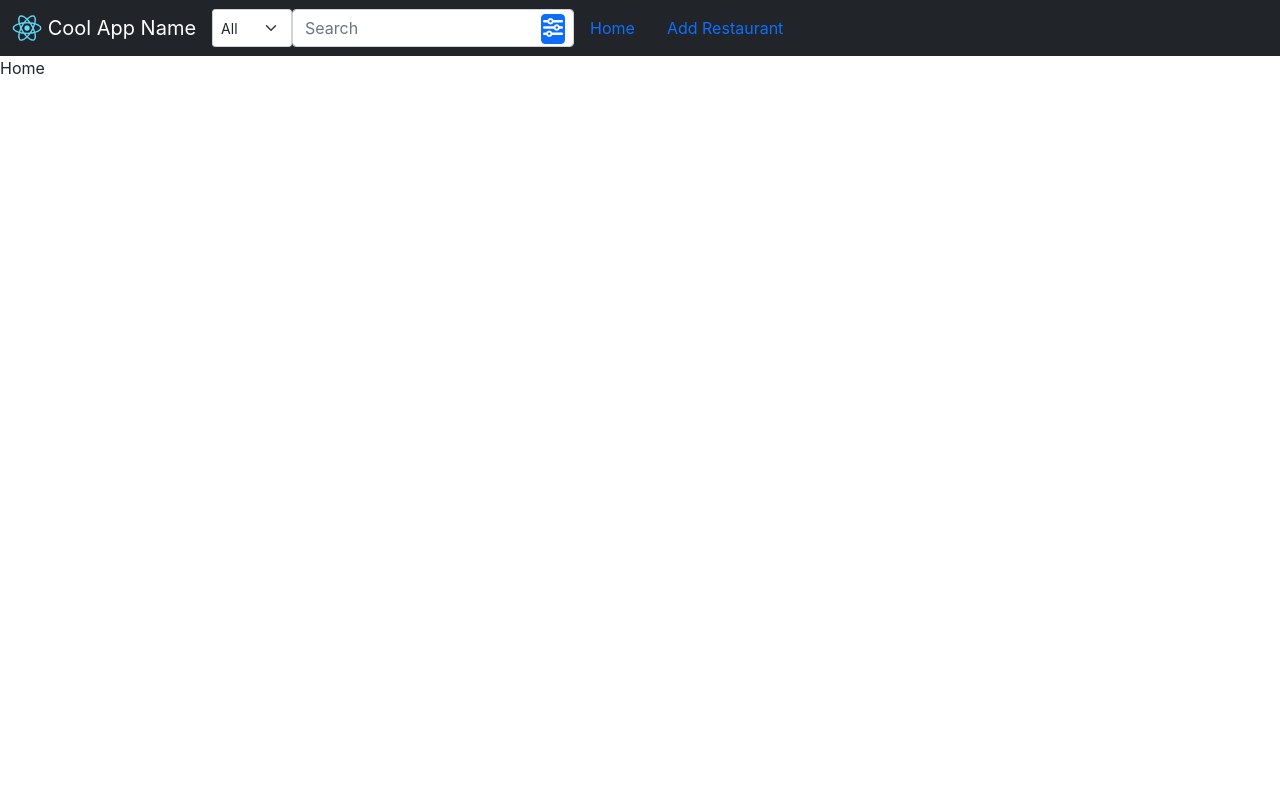
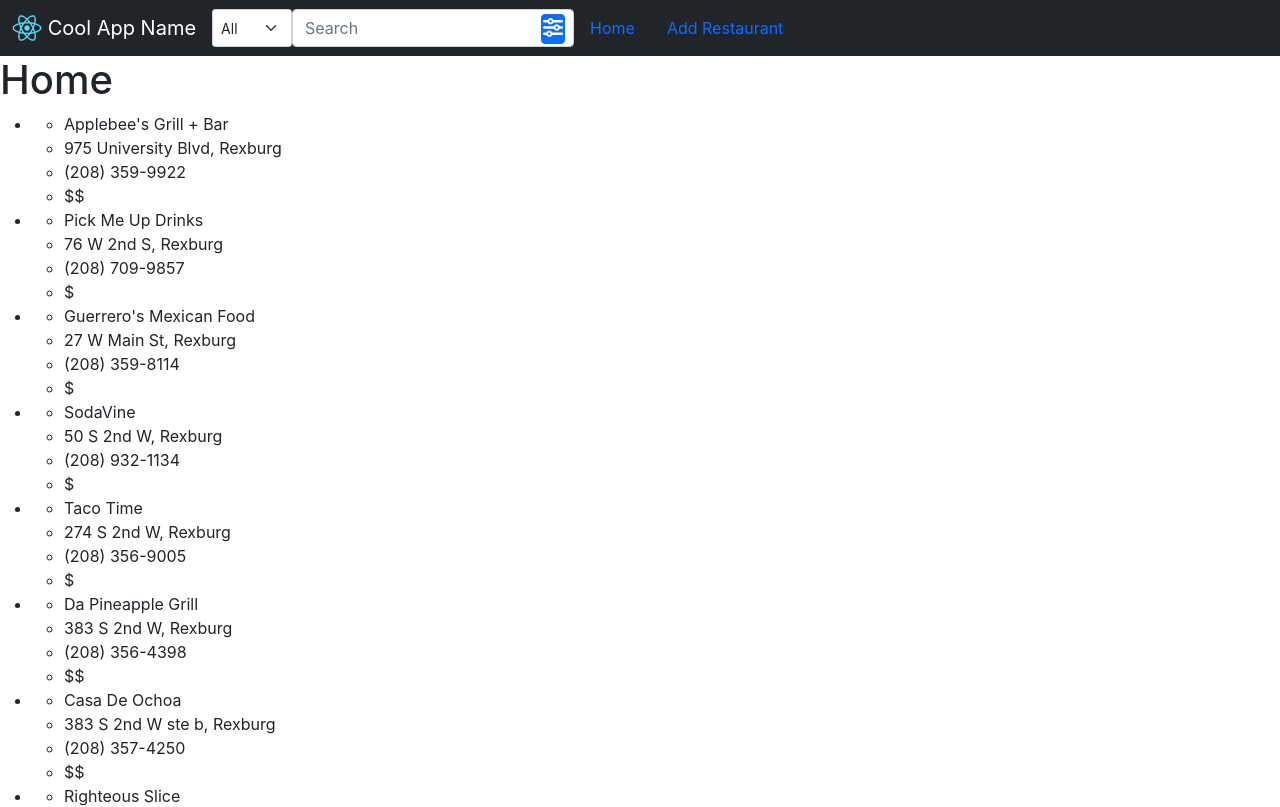
Before and after one commit to filipecamargos/Trust-Eat, a React (Create React App) app: page / in a window 1280 px wide. Shown: the top 807 px of the page. Built offline with nearby package versions, Linux system fonts and the light colour scheme; the HTML template or start-up script is replaced by a standard one.

Commit message:
added search filter

```diff
--- a/src/App.js
+++ b/src/App.js
@@ -15,8 +15,8 @@
       </Routes>
       <Routes>
         <Route element={<Layout2 />}>
-          <Route path="/restaurant/:restaurant_name" element={<Restaurant />} />
-          <Route path="/addrestaurant" element={<AddRestaurant />} />
+          <Route path="restaurant/:restaurant_name" element={<Restaurant />} />
+          <Route path="addrestaurant" element={<AddRestaurant />} />
         </Route>
       </Routes>
     </Router>
--- a/src/components/Home/Home.js
+++ b/src/components/Home/Home.js
@@ -1,5 +1,62 @@
+import { useEffect, useState } from "react";
+import { useLocation } from "react-router-dom";
+import rexburgData from "../../json data/Rexburg20Places.json";
+
 const Home = () => {
-  return <div>Home</div>;
+  const location = useLocation();
+  const state = location.state;
+  let search, city;
+  if (state) {
+    search = state?.search;
+    city = state?.city;
+  }
+  const [isLoading, setIsLoading] = useState(true);
+  const [noResults, setNoResults] = useState(false);
+  const [restaurantsData, setRestaurantsData] = useState([]);
+
+  const handleSearch = (data, substring) => {
+    let newRestaurantsList = data.filter((item) =>
+      item.name.toLowerCase().includes(substring.trim().toLowerCase())
+    );
+    setIsLoading(false);
+    setRestaurantsData(newRestaurantsList);
+
+    if (newRestaurantsList.length === 0) {
+      setNoResults(true);
+    } else {
+      setNoResults(false);
+    }
+  };
+
+  useEffect(() => {
+    if (search && search.trim() !== "") {
+      handleSearch(rexburgData, search);
+    } else {
+      setIsLoading(false);
+      setNoResults(false);
+      setRestaurantsData(rexburgData);
+    }
+  }, [search]);
+
+  return (
+    <>
+      <h1>Home</h1>
+      {isLoading && <p>Loading ...</p>}
+      {noResults && <p>Sorry. We found no matches.</p>}
+      <ul>
+        {restaurantsData.map((restaurant) => (
+          <li key={restaurant.id}>
+            <ul>
+              <li>{restaurant.name}</li>
+              <li>{restaurant.address}</li>
+              <li>{restaurant.phone}</li>
+              <li>{restaurant.price_range}</li>
+            </ul>
+          </li>
+        ))}
+      </ul>
+    </>
+  );
 };
 
 export default Home;
--- a/src/components/Layout/NavBar/HomeNavBar.js
+++ b/src/components/Layout/NavBar/HomeNavBar.js
@@ -10,8 +10,31 @@
 import { LinkContainer } from "react-router-bootstrap";
 import classes from "./HomeNavBar.module.css";
 import logo from "../../../images/logo192.png";
+import { useNavigate } from "react-router-dom";
+import { useState } from "react";
 
 const MainNavBar = () => {
+  const navigate = useNavigate();
+  const [searchText, setSearchText] = useState("");
+  const [city, setCity] = useState("all");
+
+  const handleSearchInput = (e) => {
+    setSearchText(e.target.value);
+    navigate("/", { state: { search: e.target.value } });
+  };
+
+  const handleCityChange = (e) => {
+    setCity(e.target.value);
+    setSearchText("");
+
+    navigate("/", { state: { city: e.target.value } });
+  };
+
+  const handleSearchSubmit = (e) => {
+    e.preventDefault();
+    navigate("/", { state: { search: searchText } });
+  };
+
   return (
     <Navbar expand="sm" bg="dark" variant="dark">
       <Container fluid>
@@ -27,11 +50,16 @@
             <span className={classes.hidden}>Cool App Name</span>
           </Navbar.Brand>
         </LinkContainer>
-        <Form className="d-flex">
-          <Form.Select size="sm" style={{ width: 80, height: 38 }}>
-            <option>All</option>
-            <option>Rexburg</option>
-            <option>Idaho Falls</option>
+        <Form className="d-flex" onSubmit={handleSearchSubmit}>
+          <Form.Select
+            value={city}
+            size="sm"
+            onChange={handleCityChange}
+            style={{ width: 80, height: 38 }}
+          >
+            <option value="all">All</option>
+            <option value="rex">Rexburg</option>
+            <option value="if">Idaho Falls</option>
           </Form.Select>
           <div className={classes["button-inside"]}>
             <FormControl
@@ -39,6 +67,7 @@
               placeholder="Search"
               className="me-2"
               aria-label="Search"
+              onChange={handleSearchInput}
             />
             <DropdownButton
               id="dropdown-basic-button"
```
